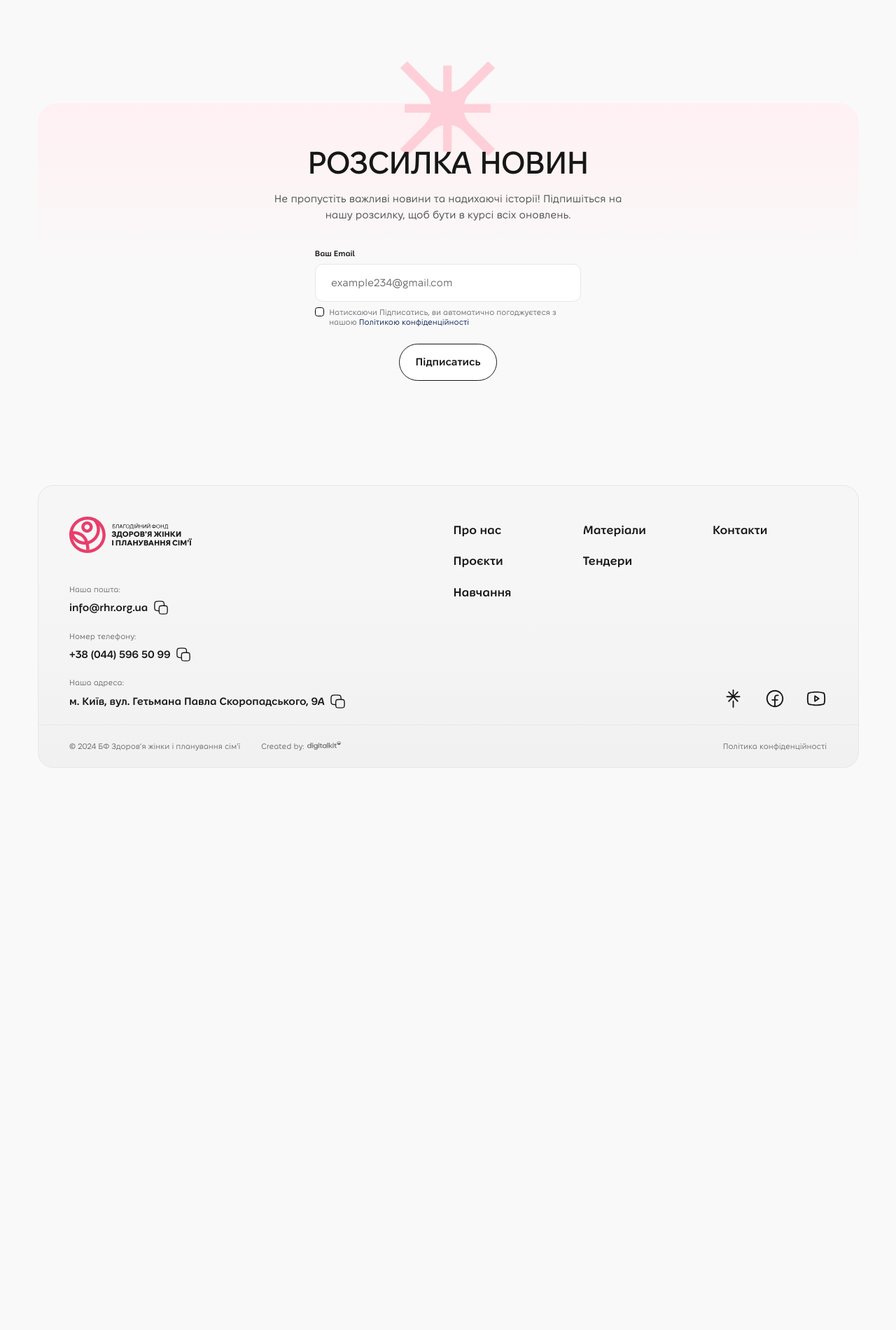
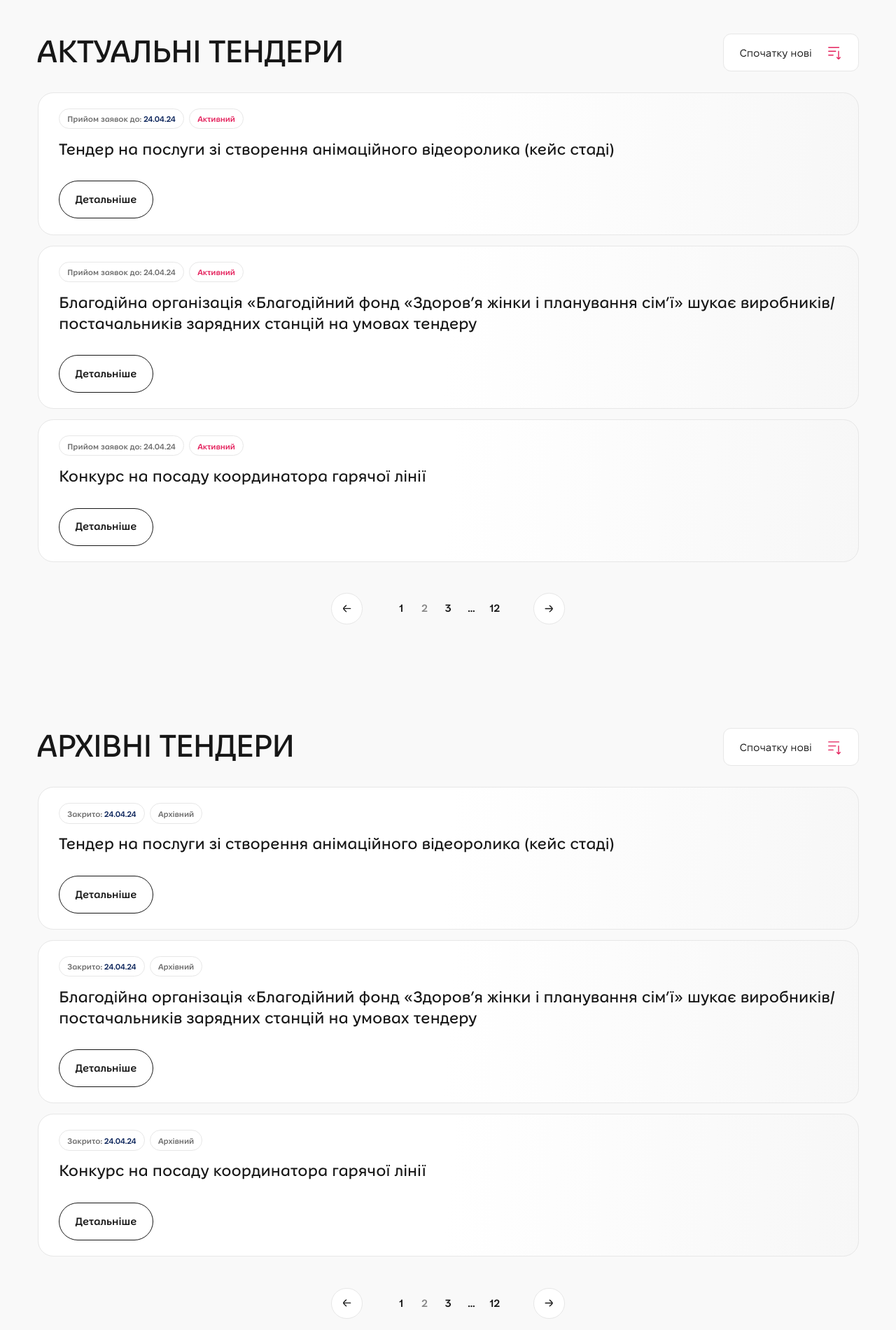
Before and after one commit to DmytrivDev/ZJIPS, a website built with Vite: page src/tenders.html in a window 1280 px wide. Shown: the part 360-2260 px from the top of the page at 70% size. Before the commit the page ends 1486 px from the top, so only its background shows below. Built offline with nearby package versions, Linux system fonts and the light colour scheme; what scroll-lock would draw is missing.

Commit message:
add archivtender and currtender

```diff
--- a/src/css/index/cluster.scss
+++ b/src/css/index/cluster.scss
@@ -100,6 +100,7 @@
   }
 
   .title4 {
+    width: fit-content;
     margin-bottom: 1rem;
   }
   .btn-def {
@@ -116,29 +117,34 @@
   flex-wrap: wrap;
   margin-bottom: 1rem;
   p {
-    padding: 0.5rem 0.75rem;
+    padding: 0.5rem 0.75rem 0.34rem 0.75rem;
     white-space: nowrap;
     text-wrap: nowrap;
     border-radius: 4rem;
     border: 0.0625rem solid var(--cl);
+    color: var(--cf2);
     background-color: var(--cw);
     font-size: 0.75rem;
     font-weight: 600;
     line-height: 1.33;
-    span {
-      position: relative;
-      top: 0.08rem;
+
+    &.itm-black {
+      span {
+        color: var(--cm);
+      }
     }
-
     &.itm-navy {
-      color: var(--cn);
+      span {
+        color: var(--cn);
+      }
     }
     &.itm-red {
-      color: var(--cr);
+      span {
+        color: var(--cr);
+      }
     }
     &.itm-done {
       background-color: var(--cw3);
-      color: var(--cf2);
     }
   }
 }
@@ -234,6 +240,7 @@
 
 .searchform {
   width: 100%;
+
   .facetwp-facet {
     position: relative;
     overflow: hidden;
@@ -486,7 +493,13 @@
       min-width: auto;
       padding: 0.75rem;
       span {
-        display: none !important;
+        display: none;
+      }
+
+      &.choice {
+        .filter-old {
+          display: none;
+        }
       }
     }
 
--- a/src/css/main.css
+++ b/src/css/main.css
@@ -23,7 +23,6 @@
 @import url('./sections/home/hero.scss');
 
 /* Projects */
-@import url('./sections/projects/projects.scss');
 @import url('./sections/projects/projlist.scss');
 
 /* Project */
@@ -42,7 +41,7 @@
 @import url('./sections/tenders/tenders.scss');
 
 /* Tender */
-@import url('./sections/tender/tender.scss');
+@import url('./sections/tender/tenders.scss');
 
 /* Partners */
 @import url('./sections/partners/ukrpartn.scss');
--- /dev/null
+++ b/src/css/sections/tender/tenders.scss
@@ -0,0 +1,65 @@
+.currtender {
+  padding-top: 8rem;
+}
+
+.tenders {
+  &__heading {
+    display: flex;
+    align-items: start;
+    justify-content: space-between;
+    gap: 2rem;
+    margin-bottom: 2rem;
+  }
+  &__list {
+    display: flex;
+    flex-direction: column;
+    gap: 1rem;
+  }
+}
+
+@media screen and (max-width: 960px) {
+  .currtender {
+    padding-top: 3rem;
+  }
+  .currtender,
+  .archivtender {
+    .title4 {
+      margin-bottom: 0.5rem;
+    }
+  }
+
+  .tenders {
+    &__heading {
+      flex-direction: column;
+      justify-content: start;
+      gap: 1rem;
+      margin-bottom: 1.5rem;
+
+      .filtercont {
+        width: 100%;
+        .filter__sort {
+          width: 100%;
+        }
+        .filter__sort-btn {
+          padding: 0.75rem 1.5rem;
+          width: 100%;
+          justify-content: space-between;
+          span {
+            display: block;
+          }
+          .filter-old {
+            display: none;
+          }
+          &.choice {
+            .filter-new {
+              display: none;
+            }
+            .filter-old {
+              display: block;
+            }
+          }
+        }
+      }
+    }
+  }
+}
--- a/src/js/parts/select.js
+++ b/src/js/parts/select.js
@@ -33,7 +33,6 @@ function partNiceSelect(part, txt) {
     function updateSelectText() {
       const selectedOption = part.options[part.selectedIndex].text;
 
-      // Создаем кастомный текст с вложенными элементами span
       const customText = `${txt}: <span>${selectedOption}</span>`;
 
       const filtercont = part.closest('.filtercont');
--- /dev/null
+++ b/src/partials/tenders/archivtender.html
@@ -0,0 +1,89 @@
+<section class="archivtender sec-pd">
+  <div class="archivtender__container">
+    <div class="tenders__heading">
+      <h2 class="title2">архівні ТЕНДЕРИ</h2>
+      <div class="filtercont">
+        <div class="filter__item filter__sort">
+          <!-- <button type="button" class="filter__sort-btn choice"> -->
+          <button type="button" class="filter__sort-btn">
+            <span class="filter-new">Спочатку нові</span>
+            <span class="filter-old">Спочатку старі</span>
+          </button>
+          <div class="facetwp-facet facetwp-type-sort" data-type="sort">
+            <select>
+              <option value="">Спочатку нові</option>
+              <option value="_">Спочатку старі</option>
+            </select>
+          </div>
+        </div>
+      </div>
+    </div>
+
+    <ul class="tenders__list">
+      <li class="proj-card">
+        <div class="proj-card__headline">
+          <p class="itm-navy">Закрито: <span>24.04.24</span></p>
+          <p><span>Архівний</span></p>
+        </div>
+
+        <div class="proj-card__content">
+          <a href="./tender.html" class="title4">
+            Тендер на послуги зі створення анімаційного відеоролика (кейс стаді)
+          </a>
+
+          <a href="./tender.html" class="btn-def btn-hv1">Детальніше</a>
+        </div>
+      </li>
+
+      <li class="proj-card">
+        <div class="proj-card__headline">
+          <p class="itm-navy">Закрито: <span>24.04.24</span></p>
+          <p><span>Архівний</span></p>
+        </div>
+
+        <div class="proj-card__content">
+          <a href="./tender.html" class="title4">
+            Благодійна організація «Благодійний фонд «Здоров’я жінки і
+            планування сім’ї» шукає виробників/постачальників зарядних станцій
+            на умовах тендеру
+          </a>
+
+          <a href="./tender.html" class="btn-def btn-hv1">Детальніше</a>
+        </div>
+      </li>
+
+      <li class="proj-card">
+        <div class="proj-card__headline">
+          <p class="itm-navy">Закрито: <span>24.04.24</span></p>
+          <p><span>Архівний</span></p>
+        </div>
+
+        <div class="proj-card__content">
+          <a href="./tender.html" class="title4">
+            Конкурс на посаду координатора гарячої лінії
+          </a>
+
+          <a href="./tender.html" class="btn-def btn-hv1">Детальніше</a>
+        </div>
+      </li>
+    </ul>
+
+    <div class="pagination__cont">
+      <div
+        class="facetwp-facet facetwp-facet-pagination facetwp-type-pager"
+        data-name="pagination"
+        data-type="pager"
+      >
+        <div class="facetwp-pager">
+          <a class="facetwp-page prev" data-page="1"><span></span></a>
+          <a class="facetwp-page first" data-page="1">1</a>
+          <a class="facetwp-page active" data-page="2">2</a>
+          <a class="facetwp-page" data-page="3">3</a>
+          <a class="facetwp-page dots">…</a>
+          <a class="facetwp-page last" data-page="12">12</a>
+          <a class="facetwp-page next" data-page="3"><span></span></a>
+        </div>
+      </div>
+    </div>
+  </div>
+</section>
--- /dev/null
+++ b/src/partials/tenders/currtender.html
@@ -0,0 +1,89 @@
+<section class="currtender">
+  <div class="currtender__container">
+    <div class="tenders__heading">
+      <h2 class="title2">АКТУАЛЬНІ ТЕНДЕРИ</h2>
+      <div class="filtercont">
+        <div class="filter__item filter__sort">
+          <!-- <button type="button" class="filter__sort-btn choice"> -->
+          <button type="button" class="filter__sort-btn">
+            <span class="filter-new">Спочатку нові</span>
+            <span class="filter-old">Спочатку старі</span>
+          </button>
+          <div class="facetwp-facet facetwp-type-sort" data-type="sort">
+            <select>
+              <option value="">Спочатку нові</option>
+              <option value="_">Спочатку старі</option>
+            </select>
+          </div>
+        </div>
+      </div>
+    </div>
+
+    <ul class="tenders__list">
+      <li class="proj-card">
+        <div class="proj-card__headline">
+          <p class="itm-navy">Прийом заявок до: <span>24.04.24</span></p>
+          <p class="itm-red"><span>Активний</span></p>
+        </div>
+
+        <div class="proj-card__content">
+          <a href="./tender.html" class="title4">
+            Тендер на послуги зі створення анімаційного відеоролика (кейс стаді)
+          </a>
+
+          <a href="./tender.html" class="btn-def btn-hv1">Детальніше</a>
+        </div>
+      </li>
+
+      <li class="proj-card">
+        <div class="proj-card__headline">
+          <p>Прийом заявок до: <span>24.04.24</span></p>
+          <p class="itm-red"><span>Активний</span></p>
+        </div>
+
+        <div class="proj-card__content">
+          <a href="./tender.html" class="title4">
+            Благодійна організація «Благодійний фонд «Здоров’я жінки і
+            планування сім’ї» шукає виробників/постачальників зарядних станцій
+            на умовах тендеру
+          </a>
+
+          <a href="./tender.html" class="btn-def btn-hv1">Детальніше</a>
+        </div>
+      </li>
+
+      <li class="proj-card">
+        <div class="proj-card__headline">
+          <p>Прийом заявок до: <span>24.04.24</span></p>
+          <p class="itm-red"><span>Активний</span></p>
+        </div>
+
+        <div class="proj-card__content">
+          <a href="./tender.html" class="title4">
+            Конкурс на посаду координатора гарячої лінії
+          </a>
+
+          <a href="./tender.html" class="btn-def btn-hv1">Детальніше</a>
+        </div>
+      </li>
+    </ul>
+
+    <div class="pagination__cont">
+      <div
+        class="facetwp-facet facetwp-facet-pagination facetwp-type-pager"
+        data-name="pagination"
+        data-type="pager"
+      >
+        <div class="facetwp-pager">
+          <a class="facetwp-page prev" data-page="1"><span></span></a>
+          <a class="facetwp-page first" data-page="1">1</a>
+          <a class="facetwp-page active" data-page="2">2</a>
+          <a class="facetwp-page" data-page="3">3</a>
+          <a class="facetwp-page dots">…</a>
+          <a class="facetwp-page last" data-page="12">12</a>
+          <a class="facetwp-page next" data-page="3"><span></span></a>
+        </div>
+      </div>
+    </div>
+  </div>
+</section>
--- a/src/tenders.html
+++ b/src/tenders.html
@@ -17,6 +17,8 @@
 
       <main class="main">
         <load src="partials/tenders/tenders.html" />
+        <load src="partials/tenders/currtender.html" />
+        <load src="partials/tenders/archivtender.html" />
         <load src="partials/general/mailing.html" />
       </main>
 
```
Also changed, not shown: src/css/index/icons.scss (+4 -0 lines), src/partials/projects/projlist.html (+3 -3 lines), src/css/sections/projects/projects.scss (deleted), src/css/sections/tender/tender.scss (deleted).
